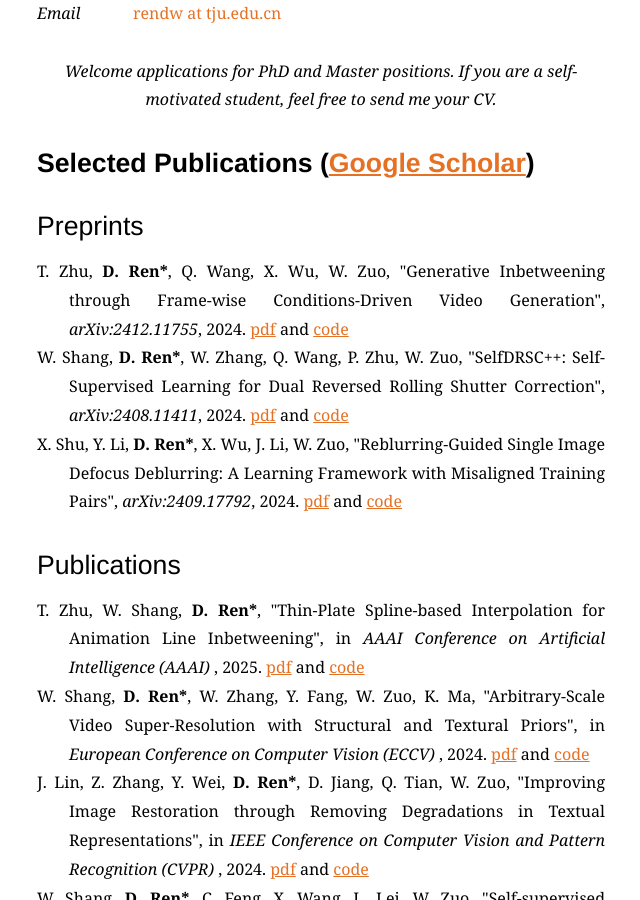
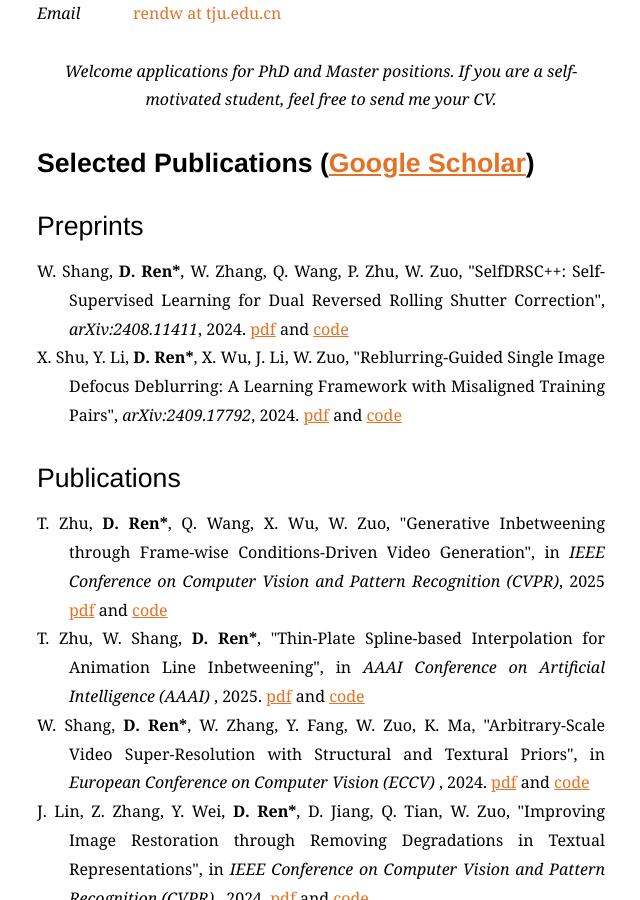
Before and after one commit to csdwren/csdwren.github.io, a Jekyll site: the page built from index.html, in a window 1280 px wide and 900 px high, scrolled down 473 px. Shown: the whole window, without its empty margins (435-1075 px from the left). Built offline with Jekyll 4.4.1, drawn with Linux system fonts in a browser that asks for light colours; some web fonts are replaced.

Commit message:
Update index.html

```diff
--- a/index.html
+++ b/index.html
@@ -32,9 +32,6 @@
 
 <h4>Preprints</h4>
       <ul class="cv">
- <li>
-          <div align="justify">T. Zhu, <strong>D. Ren*</strong>, Q. Wang, X. Wu, W. Zuo, &quot;Generative Inbetweening through Frame-wise Conditions-Driven Video Generation&quot;</a>,  <em> arXiv:2412.11755</em>, 2024. <a href="https://arxiv.org/pdf/2412.11755"><u>pdf</u></a> and <a href=" https://fcvg-inbetween.github.io/"><u>code</u></a></div>
-          </li>
 <li>
           <div align="justify">W. Shang, <strong>D. Ren*</strong>, W. Zhang, Q. Wang, P. Zhu, W. Zuo, &quot;SelfDRSC++: Self-Supervised Learning for Dual Reversed Rolling Shutter Correction&quot;</a>, <em> arXiv:2408.11411</em>, 2024. <a href=" https://arxiv.org/pdf/2408.11411"><u>pdf</u></a> and <a href=" https://github.com/shangwei5/SelfDRSC_plusplus"><u>code</u></a></div>
           </li>
@@ -47,6 +44,10 @@
 <h4>Publications</h4>
 
       <ul class="cv">
+<li>
+          <div align="justify">T. Zhu, <strong>D. Ren*</strong>, Q. Wang, X. Wu, W. Zuo, &quot;Generative Inbetweening through Frame-wise Conditions-Driven Video Generation&quot;</a>, in <em>IEEE Conference on Computer Vision and Pattern Recognition (CVPR)</em>, 2025 <a href="https://arxiv.org/pdf/2412.11755"><u>pdf</u></a> and <a href=" https://fcvg-inbetween.github.io/"><u>code</u></a></div>
+          </li>
+
 <li>
           <div align="justify">T. Zhu, W. Shang, <strong>D. Ren*</strong>, &quot;Thin-Plate Spline-based Interpolation for Animation Line Inbetweening&quot;</a>,  in <em> AAAI Conference on Artificial Intelligence (AAAI) </em>, 2025. <a href=" papers/2025_aaai_tps.pdf"><u>pdf</u></a> and <a href=" https://github.com/Tian-one/tps-inbetween"><u>code</u></a></div>
           </li>
```
